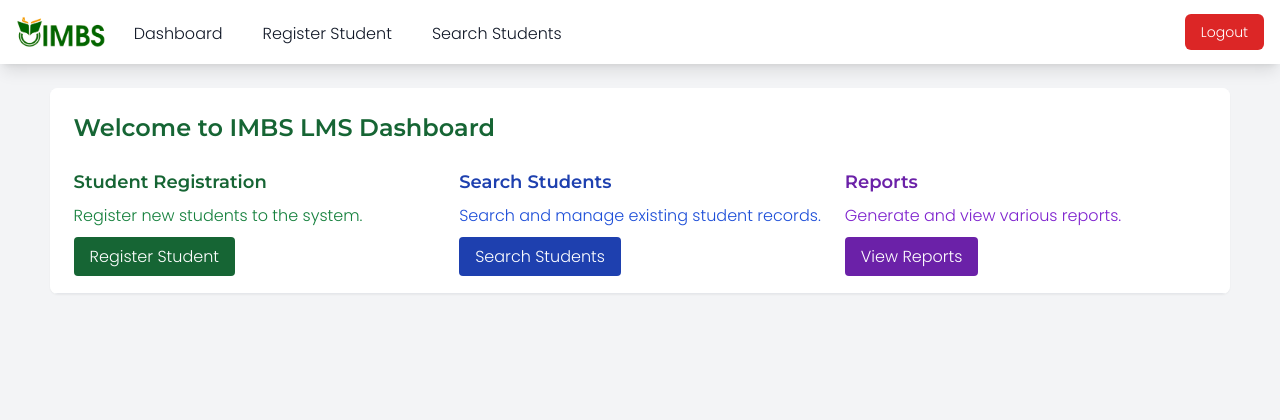
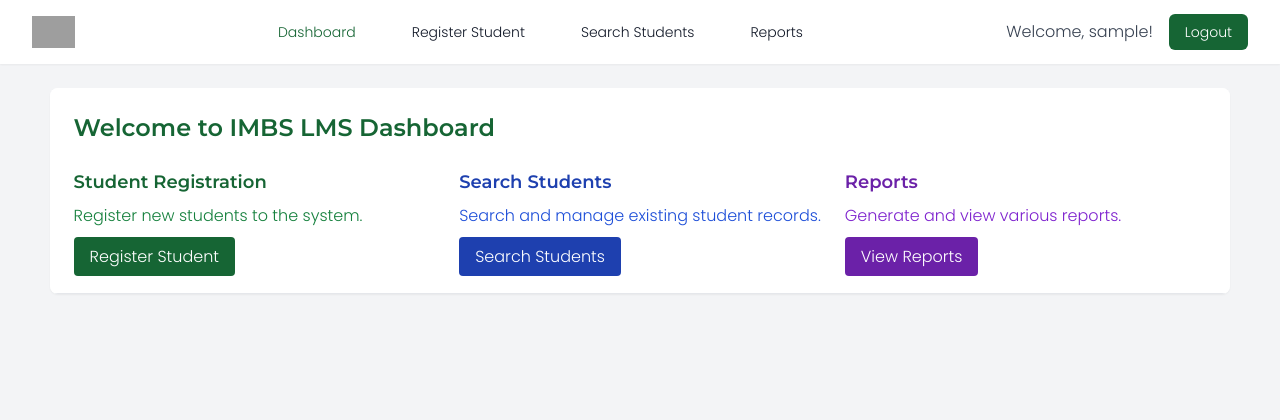
Before and after one commit to milindajay/IMBS-LMS, a PHP site: page / in a window 1280 px wide. Shown: the top 420 px of the page. Run offline with PHP 8.4, Linux system fonts and the light colour scheme; the visitor is signed in with stand-in values (Sample User, id 1); some libraries are stand-ins or nearby versions; grey boxes are pictures that could not be loaded.

Commit message:
Finalized Navigation Design

```diff
--- a/components/header.php
+++ b/components/header.php
@@ -27,3 +27,6 @@
 </head>
 
 <body class="bg-gray-100 flex flex-col h-full">
+    <?php if(isset($_SESSION['user_id'])): ?>
+    <?php include 'nav.php'; ?>
+    <?php endif; ?>
--- a/components/nav.php
+++ b/components/nav.php
@@ -1,30 +1,71 @@
-<nav class="bg-white shadow-lg">
-    <div class="max-w-7xl mx-auto px-4">
-        <div class="flex justify-between h-16">
-            <div class="flex">
-                <div class="flex-shrink-0 flex items-center">
-                    <img src="assets/images/imbslogo.png" alt="IMBS Logo" class="h-8 w-auto">
-                </div>
-                <div class="hidden md:ml-6 md:flex md:space-x-8">
-                    <a href="index.php"
-                        class="text inline-flex items-center px-1 pt-1 text-gray-900 hover:text-green-800">
-                        Dashboard
-                    </a>
-                    <a href="register.php"
-                        class="text inline-flex items-center px-1 pt-1 text-gray-900 hover:text-green-800">
-                        Register Student
-                    </a>
-                    <a href="search.php"
-                        class="text inline-flex items-center px-1 pt-1 text-gray-900 hover:text-green-800">
-                        Search Students
-                    </a>
+<?php
+if (!isset($_SESSION['user_id'])) {
+    header('Location: login.php');
+    exit();
+}
+
+// Get username from database
+require_once 'config/database.php';
+$stmt = $pdo->prepare("SELECT username FROM users WHERE id = ?");
+$stmt->execute([$_SESSION['user_id']]);
+$user = $stmt->fetch();
+$username = htmlspecialchars($user['username']);
+?>
+
+<header class="bg-white shadow-sm">
+    <div class="max-w-7xl mx-auto px-4 sm:px-6 lg:px-8">
+        <div class="flex justify-between h-16 items-center">
+            <!-- Logo on the left -->
+            <div class="flex-shrink-0">
+                <a href="index.php" class="flex items-center">
+                    <img src="https://hebbkx1anhila5yf.public.blob.vercel-storage.com/imbslogo-mnIPjkKWNvXP0W8l0MUMbOBQNIVUG4.png"
+                        alt="IMBS Logo" class="h-8 w-auto">
+                </a>
+            </div>
+
+            <!-- Navigation links in center -->
+            <div class="hidden md:block flex-1">
+                <div class="flex justify-center">
+                    <nav class="flex space-x-8">
+                        <a href="index.php"
+                            class="text text-gray-900 hover:text-green-800 px-3 py-2 rounded-md text-sm font-medium <?php echo ($_SERVER['PHP_SELF'] == '/index.php') ? 'text-green-800' : ''; ?>">Dashboard</a>
+                        <a href="register.php"
+                            class="text text-gray-900 hover:text-green-800 px-3 py-2 rounded-md text-sm font-medium <?php echo ($_SERVER['PHP_SELF'] == '/register.php') ? 'text-green-800' : ''; ?>">Register
+                            Student</a>
+                        <a href="search.php"
+                            class="text text-gray-900 hover:text-green-800 px-3 py-2 rounded-md text-sm font-medium <?php echo ($_SERVER['PHP_SELF'] == '/search.php') ? 'text-green-800' : ''; ?>">Search
+                            Students</a>
+                        <a href="#"
+                            class="text text-gray-900 hover:text-green-800 px-3 py-2 rounded-md text-sm font-medium">Reports</a>
+                    </nav>
+                    </nav>
                 </div>
             </div>
-            <div class="flex items-center">
-                <a href="logout.php" class="text bg-red-600 hover:bg-red-700 text-white px-4 py-2 rounded-md text-sm">
+
+            <!-- Welcome message and Logout button on the right -->
+            <div class="flex items-center space-x-4">
+                <span class="text text-gray-700">Welcome, <?php echo $username; ?>!</span>
+                <a href="logout.php"
+                    class="text bg-green-800 text-white px-4 py-2 rounded-md text-sm font-medium hover:bg-green-700 focus:outline-none focus:ring-2 focus:ring-offset-2 focus:ring-green-500">
                     Logout
                 </a>
             </div>
         </div>
     </div>
-</nav>
+
+    <!-- Mobile menu button and menu -->
+    <div class="md:hidden">
+        <div class="px-2 pt-2 pb-3 space-y-1">
+            <a href="index.php"
+                class="text block px-3 py-2 rounded-md text-base font-medium <?php echo ($_SERVER['PHP_SELF'] == '/index.php') ? 'text-green-800' : 'text-gray-900 hover:text-green-800'; ?>">Dashboard</a>
+            <a href="register.php"
+                class="text block px-3 py-2 rounded-md text-base font-medium <?php echo ($_SERVER['PHP_SELF'] == '/register.php') ? 'text-green-800' : 'text-gray-900 hover:text-green-800'; ?>">Register
+                Student</a>
+            <a href="search.php"
+                class="text block px-3 py-2 rounded-md text-base font-medium <?php echo ($_SERVER['PHP_SELF'] == '/search.php') ? 'text-green-800' : 'text-gray-900 hover:text-green-800'; ?>">Search
+                Students</a>
+            <a href="#"
+                class="text text-gray-900 hover:text-green-800 block px-3 py-2 rounded-md text-base font-medium">Reports</a>
+        </div>
+    </div>
+</header>
--- a/index.php
+++ b/index.php
@@ -11,7 +11,6 @@ $criticalCSS = <<<EOT
 EOT;
 
 include 'components/header.php';
-include 'components/nav.php';
 ?>
 
 <div class="max-w-7xl mx-auto py-6 sm:px-6 lg:px-8">
```
